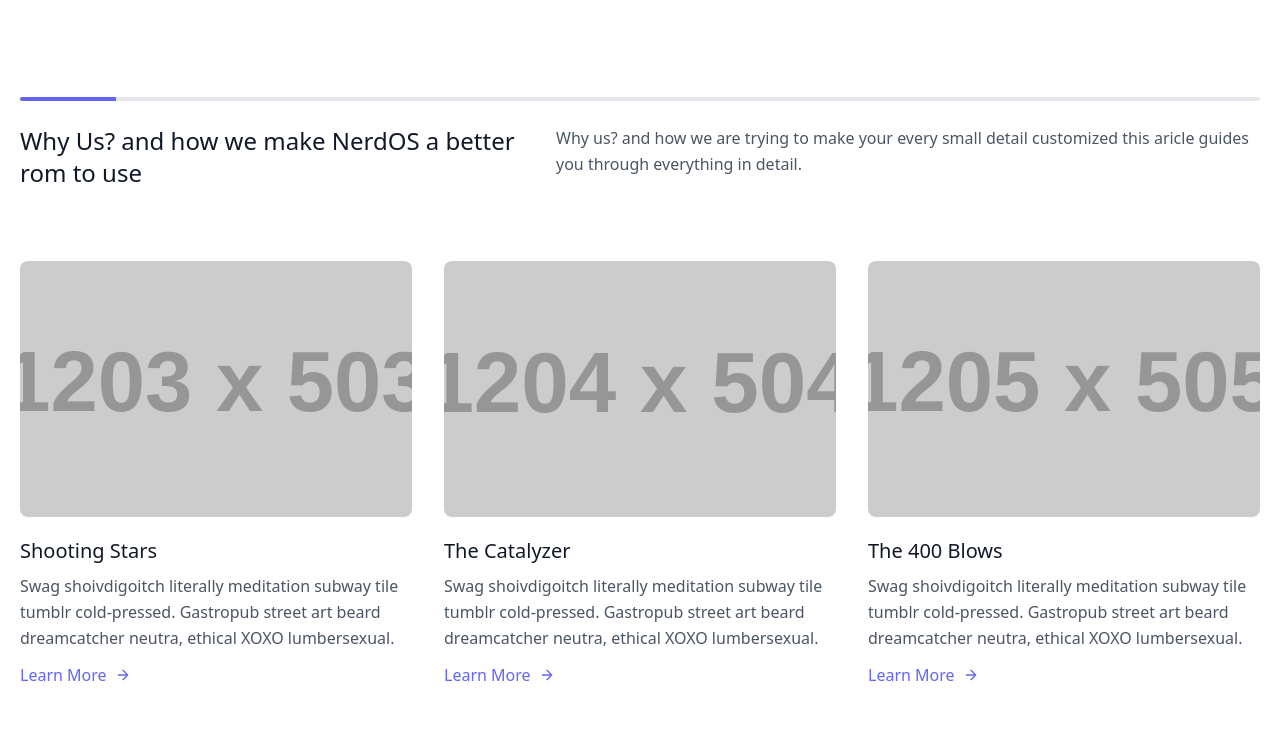
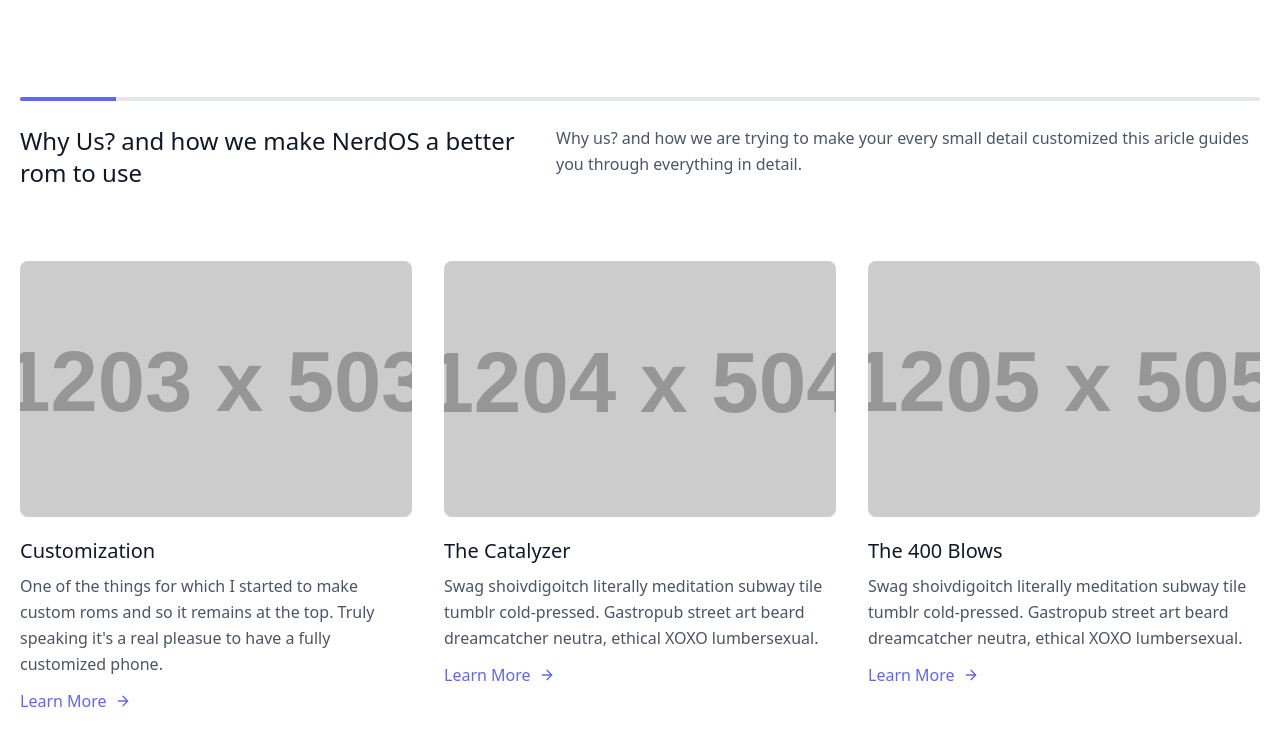
Before and after one commit to Finite-Code/Nerd-OS, a plain HTML site: page More/Why-Us.html in a window 1280 px wide. Shown: the part 71-816 px from the top of the page. Drawn offline with nearby package versions, Linux system fonts and the light colour scheme; placeholder pictures from the web are drawn by us.

Commit message:
Update Why-Us.html

```diff
--- a/More/Why-Us.html
+++ b/More/Why-Us.html
@@ -44,9 +44,9 @@
         <div class="rounded-lg h-64 overflow-hidden">
           <img alt="content" class="object-cover object-center h-full w-full" src="https://dummyimage.com/1203x503">
         </div>
-        <h2 class="text-xl font-medium title-font text-gray-900 mt-5">Shooting Stars</h2>
-        <p class="text-base leading-relaxed mt-2">Swag shoivdigoitch literally meditation subway tile tumblr cold-pressed. Gastropub street art beard dreamcatcher neutra, ethical XOXO lumbersexual.</p>
-        <a class="text-indigo-500 inline-flex items-center mt-3">Learn More
+        <h2 class="text-xl font-medium title-font text-gray-900 mt-5">Customization</h2>
+        <p class="text-base leading-relaxed mt-2">One of the things for which I started to make custom roms and so it remains at the top. Truly speaking it's a real pleasue to have a fully customized phone.</p>
+        <a href="More/Our-Love-With-Customization.html" class="text-indigo-500 inline-flex items-center mt-3">Learn More
           <svg fill="none" stroke="currentColor" stroke-linecap="round" stroke-linejoin="round" stroke-width="2" class="w-4 h-4 ml-2" viewBox="0 0 24 24">
             <path d="M5 12h14M12 5l7 7-7 7"></path>
           </svg>
```
